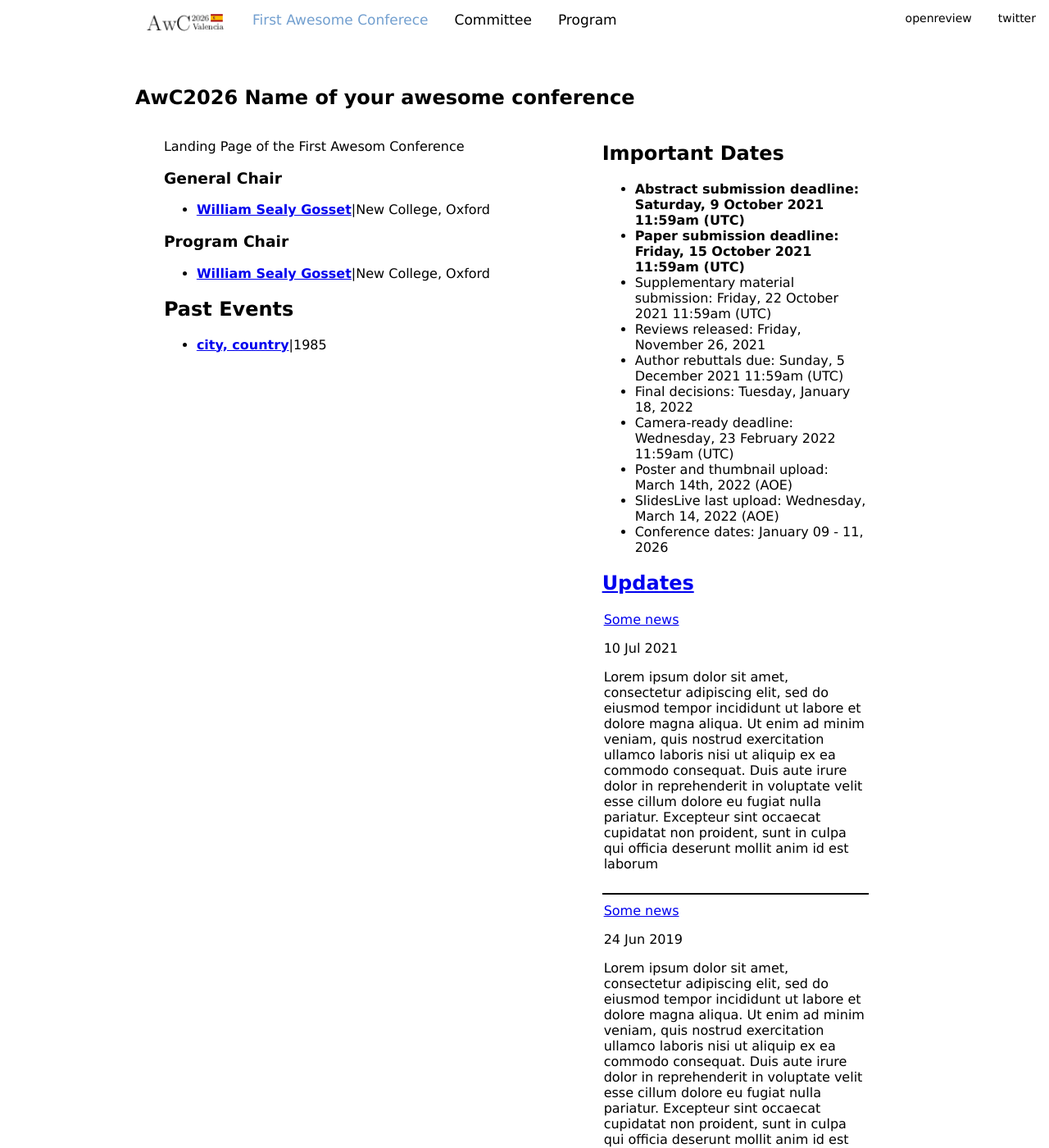
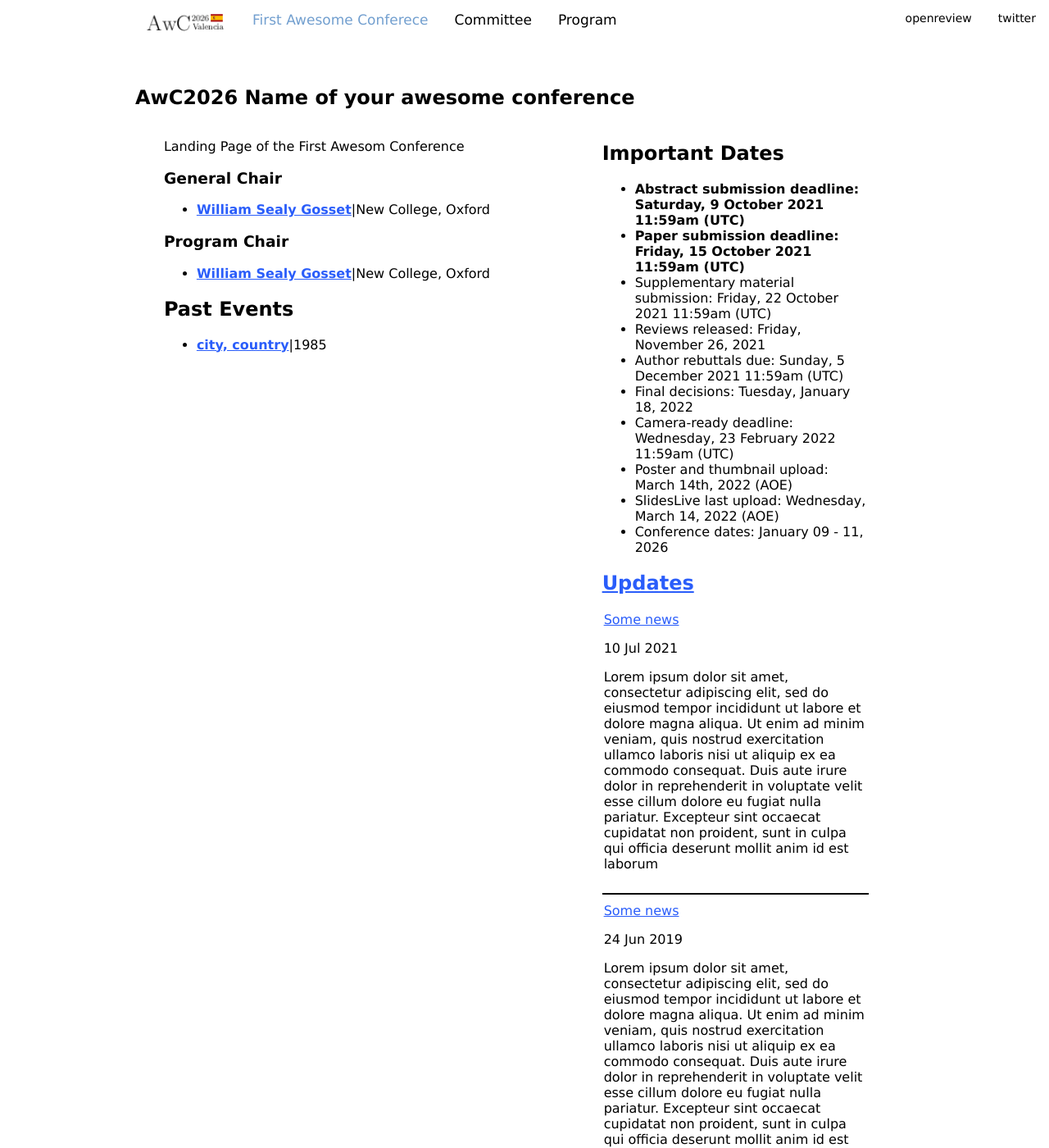
Before and after one commit to gherardovarando/web-conference-theme, a Jekyll site: the page built from index.md, in a window 1280 px wide and 1400 px high. Shown: the whole window at 82% size. Built offline with Jekyll 4.4.1, drawn with Linux system fonts in a browser that asks for light colours.

Commit message:
fix link colors

```diff
--- a/assets/style/style.css
+++ b/assets/style/style.css
@@ -7,6 +7,13 @@ body {
  display: none;
 }
 
+body a {
+	color: #2a5dfa;
+}
+
+body a:visited {
+	color: #2a5dfa;
+}
 
 
 article {
@@ -79,6 +86,11 @@ div.title {
   }
 
   body a {
+    color: #809fff;
+  }
+
+
+  body a:visited {
     color: #809fff;
   }
 }
@@ -180,12 +192,12 @@ div.title {
 
 
 .topnav div:hover .subnav {
-  display: block;
+  display: grid;
 }
 
 
 .topnav div:active .subnav {
-  display: block;
+  display: grid;
 }
 
 .topnav .menubutton {
```
